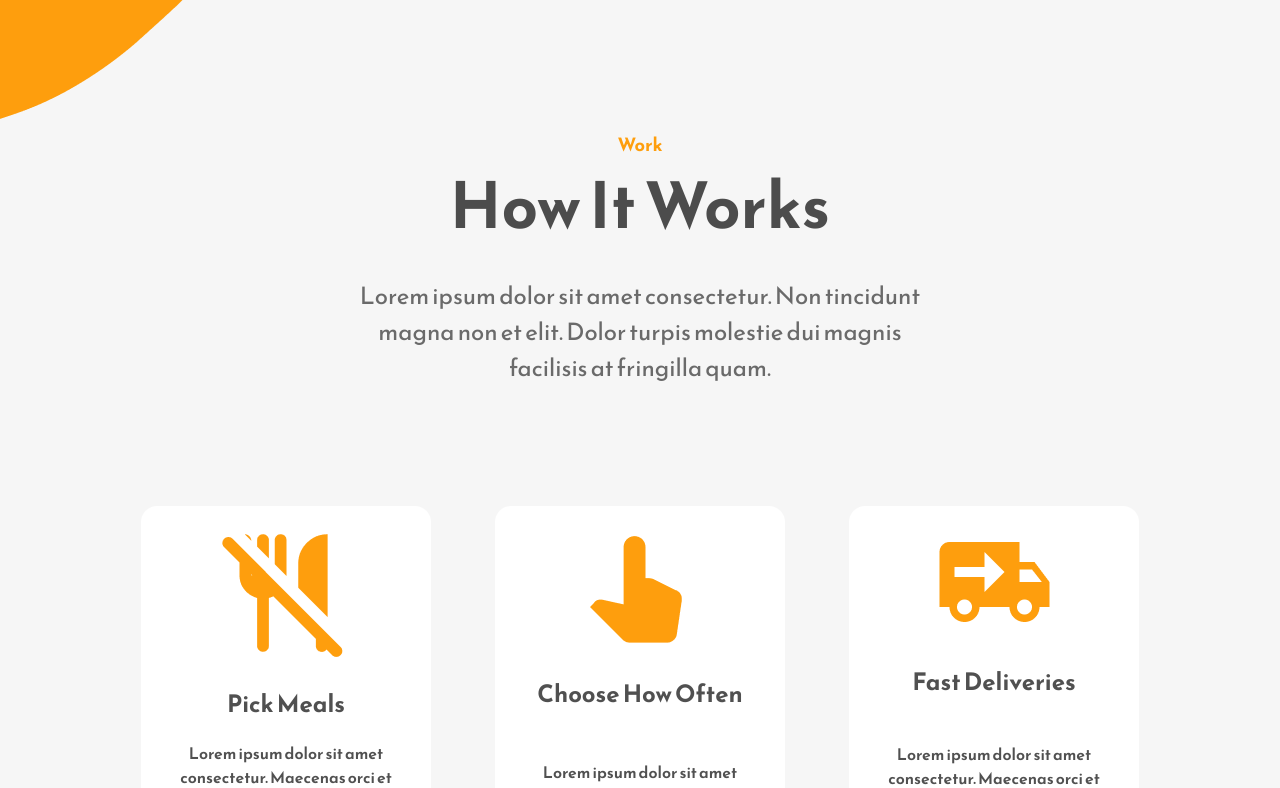
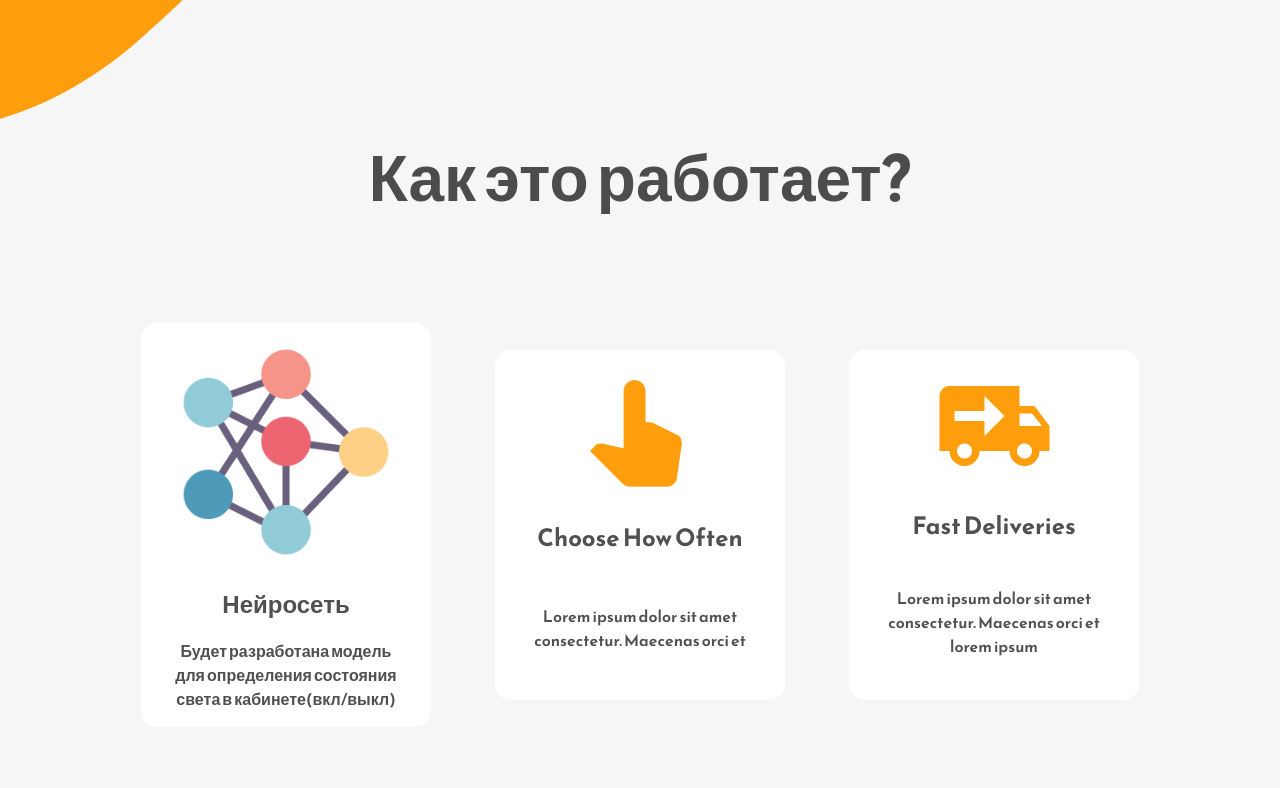
Before and after one commit to gevorg-tsat/landing-web-apps, a React (Create React App) app: page / in a window 1280 px wide. Shown: the part 1640-2428 px from the top of the page. Built offline with nearby package versions, Linux system fonts and the light colour scheme.

Commit message:
how does it work page: in progress

```diff
--- a/src/Components/About.js
+++ b/src/Components/About.js
@@ -1,7 +1,6 @@
 import React from "react";
 import AboutBackground from "../Assets/about-background.png";
 import AboutBackgroundImage from "../Assets/about-background-image.png";
-import { BsFillPlayCircleFill } from "react-icons/bs";
 
 const About = () => {
   return (
--- a/src/Components/Work.js
+++ b/src/Components/Work.js
@@ -1,14 +1,14 @@
 import React from "react";
-import PickMeals from "../Assets/pick-meals-image.png";
+import Neuronet from "../Assets/neuronet-image.png";
 import ChooseMeals from "../Assets/choose-image.png";
 import DeliveryMeals from "../Assets/delivery-image.png";
 
 const Work = () => {
   const workInfoData = [
     {
-      image: PickMeals,
-      title: "Pick Meals",
-      text: "Lorem ipsum dolor sit amet consectetur. Maecenas orci et sagittis duis elementum interdum facilisi bibendum.",
+      image: Neuronet,
+      title: "Нейросеть",
+      text: "Будет разработана модель для определения состояния света в кабинете(вкл/выкл)",
     },
     {
       image: ChooseMeals,
@@ -24,12 +24,12 @@ const Work = () => {
   return (
     <div className="work-section-wrapper">
       <div className="work-section-top">
-        <p className="primary-subheading">Work</p>
-        <h1 className="primary-heading">How It Works</h1>
-        <p className="primary-text">
+        {/* <p className="primary-subheading"></p> */}
+        <h1 className="primary-heading">Как это работает?</h1>
+        {/* <p className="primary-text">
           Lorem ipsum dolor sit amet consectetur. Non tincidunt magna non et
           elit. Dolor turpis molestie dui magnis facilisis at fringilla quam.
-        </p>
+        </p> */}
       </div>
       <div className="work-section-bottom">
         {workInfoData.map((data) => (
```
Also changed, not shown: src/Assets/neuronet-image.png (added).
